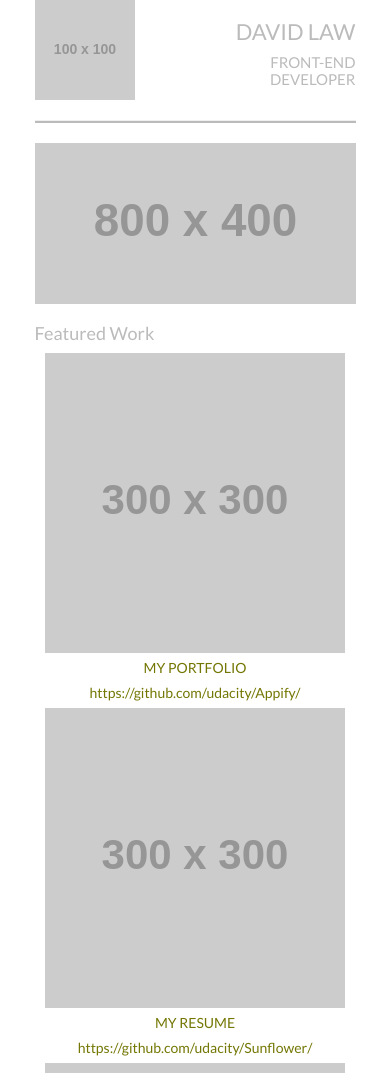
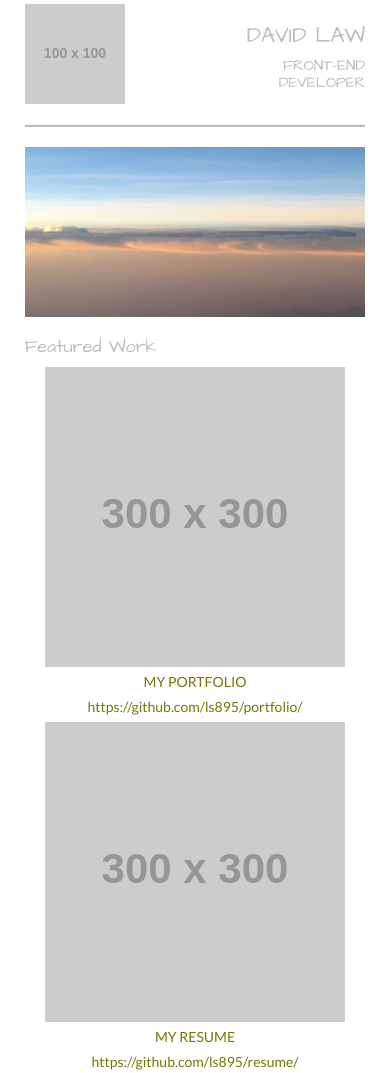
Before and after one commit to ls895/build-a-portfolio, a plain HTML site: page index.html in a window 390 px wide. Shown: the top 1073 px of the page. Drawn offline with Linux system fonts and the light colour scheme; placeholder pictures from the web are drawn by us.

Commit message:
added hero img, cleaned dir, tuned styles

```diff
--- a/css/custom/main.css
+++ b/css/custom/main.css
@@ -4,8 +4,7 @@
 /*media queries for sub 500px displays*/
 @media screen and (max-width: 399px) {
   body {
-    width: 90%;
-    margin: 0 auto;
+    width: 95%;
   }
 
   .single-column {
@@ -21,12 +20,12 @@
 /*restrict webpage to a minimum width of 200px*/
 body {
   min-width: 300px;
-  font-family: "Lato", sans-serif;
 }
 
 /*Colors, text decoration*/
 body {
   color: #bcbbbb;
+  font-family: "Architects Daughter", cursive;
 }
 
 hr {
@@ -40,6 +39,7 @@ hr {
 
 figcaption {
   color: #747704;
+  font-family: "Lato", sans-serif;
 }
 
 figcaption a {
@@ -60,15 +60,15 @@ figcaption a:visited {
 
 /*font size*/
 @media screen and (max-width: 449px) {
-  #name {
+  h2 {
     font-size: 22px;
   }
 
-  #title {
+  h4 {
     font-size: 15px;
   }
 
-  #feature {
+  h3 {
     font-size: 18px;
   }
 }
@@ -78,6 +78,10 @@ hr {
 }
 
 /*spacing*/
+body {
+  margin: 1% auto;
+}
+
 figcaption {
   margin: 5px auto;
   overflow-x: auto;
--- a/index.html
+++ b/index.html
@@ -6,7 +6,7 @@
     <meta charset="utf-8">
     <link rel="stylesheet" href="css/bootstrap.css">
     <link rel="stylesheet" href="css/custom/main.css">
-    <link rel="stylesheet" href="https://fonts.googleapis.com/css?family=Lato">
+    <link rel="stylesheet" href="https://fonts.googleapis.com/css?family=Architects+Daughter|Lato">
   </head>
 
 <body>
@@ -17,8 +17,8 @@
         <img id="udacity-logo" class="img-responsive" src="http://placehold.it/100x100" alt="Logo">
       </div>
       <div class="col-xs-6 col-sm-6">
-        <h2 id="name" class="text-right">DAVID LAW</h2>
-        <h4 id="title" class="text-right">FRONT-END DEVELOPER</h4>
+        <h2 class="text-right">DAVID LAW</h2>
+        <h4 class="text-right">FRONT-END DEVELOPER</h4>
       </div>
       <!-- <div class="col-xs-6 col-xs-offset-6 col-sm-6 col-sm-offset-6 single-column">
         <h5 id="title-role" class="text-right">Front End Developer</h5>
@@ -34,19 +34,19 @@
         <picture>
           <source
             media="(min-width: 992px)"
-            srcset="http://placehold.it/1200x600, http://placehold.it/2400x1200 2x">
+            srcset="img/hero_large_1x.webp, img/hero_large_2x.webp 2x">
           <source
             media="(min-width: 768px)"
-            srcset="http://placehold.it/1000x500, http://placehold.it/2000x1000 2x">
+            srcset="img/hero_small_1x.webp, img/hero_small_2x.webp 2x">
           <source
-            srcset="http://placehold.it/800x400, http://placehold.it/1600x800 2x">
-          <img class="img-responsive center-block" alt="fallback hero image">
+            srcset="img/hero_cropped_1x.webp, img/hero_cropped_2x.webp 2x">
+          <img class="img-responsive center-block" src="img/hero_fallback.jpg" alt="fallback hero image">
         </picture>
       </div>
     </div>
     <div class="row">
       <div class="col-xs-12 col-sm-6 col-md-4">
-        <h3 id="feature">Featured Work</h3>
+        <h3>Featured Work</h3>
       </div>
     </div>
     <section class="row">
@@ -55,7 +55,7 @@
           <img class="img-responsive center-block" src="http://placehold.it/300x300" alt="responsive-image">
           <figcaption>
             <p>MY PORTFOLIO</p>
-            <a href="https://github.com/udacity/Appify/">https://github.com/udacity/Appify/</a>
+            <a href="https://github.com/ls895" target="_blank">https://github.com/ls895/portfolio/</a>
           </figcaption>
         </figure>
       </div>
@@ -64,7 +64,7 @@
           <img class="img-responsive center-block" src="http://placehold.it/300x300" alt="responsive-image">
           <figcaption>
             <p>MY RESUME</p>
-            <a href="https://github.com/udacity/Sunflower/">https://github.com/udacity/Sunflower/</a>
+            <a href="https://github.com/ls895" target="_blank">https://github.com/ls895/resume/</a>
           </figcaption>
         </figure>
       </div>
@@ -73,7 +73,7 @@
           <img class="img-responsive center-block" src="http://placehold.it/300x300" alt="responsive-image">
           <figcaption>
             <p>ARCADE GAME</p>
-            <a href="https://github.com/udacity/Bokeh/">https://github.com/udacity/Bokeh/</a>
+            <a href="https://github.com/ls895" target="_blank">https://github.com/ls895/arcade/</a>
           </figcaption>
         </figure>
       </div>
```
Also changed, not shown: img/hero_cropped_1x.webp (added), img/hero_cropped_2x.webp (added), img/hero_fallback.jpg (added), img/hero_large_1x.webp (added), img/hero_large_2x.webp (added), img/hero_small_1x.webp (added), img/hero_small_2x.webp (added), img/udacity.svg (deleted), img/udacity_logo.svg (deleted).
